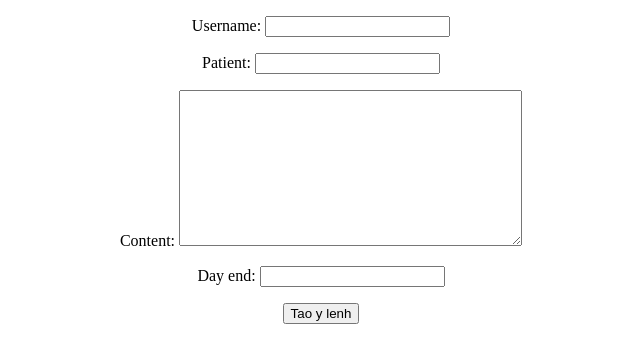
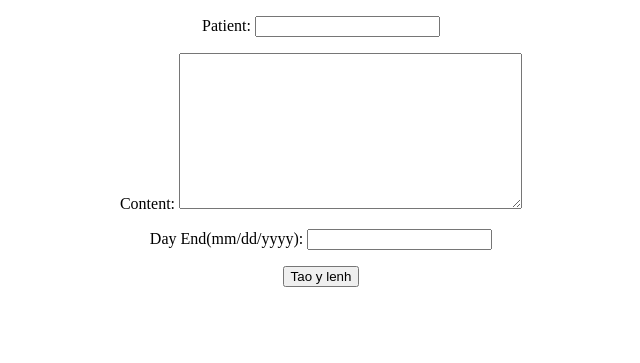
Before and after one commit to trinhanh268/hethongquanlyylenh, a Django app: page /ylenh/createylenh/ in a window 1280 px wide. Shown: the top 363 px of the page, without its empty margins (319-959 px from the left). Run offline with Django 3.2, Linux system fonts and the light colour scheme.

Commit message:
update form auto add username

```diff
--- a/hethongquanlyylenh/ylenh/admin.py
+++ b/hethongquanlyylenh/ylenh/admin.py
@@ -3,8 +3,8 @@ from .models import YLenh
 
 # Register your models here.
 class PostAdmin(admin.ModelAdmin):
-    list_display = ['username', 'patient', 'content', 'day_start', 'day_end']
-    list_filter = ['username', 'patient', 'day_start']
-    search_fields = ['username', 'patient']
+    list_display = ['username_id', 'patient', 'content', 'day_start', 'day_end']
+    list_filter = ['username_id', 'patient', 'day_start']
+    search_fields = ['username_id', 'patient']
 
 admin.site.register(YLenh, PostAdmin)
--- a/hethongquanlyylenh/ylenh/form.py
+++ b/hethongquanlyylenh/ylenh/form.py
@@ -1,13 +1,10 @@
 from django import forms
 from .models import YLenh
-import re
-
-def get_username():
-    return requests.user.username()
 
 class YLenhForm(forms.ModelForm):
     class Meta:
         model = YLenh
-        fields = ['username', 'patient', 'content', 'day_end']
+        exclude = ['username']
+        fields = ['patient', 'content', 'day_end']
         day_end = forms.DateField(
-        widget=forms.widgets.DateInput(format="%d/%m/%Y"))
+        widget=forms.widgets.DateInput(format="%m/%d/%Y"))
--- a/hethongquanlyylenh/ylenh/models.py
+++ b/hethongquanlyylenh/ylenh/models.py
@@ -1,9 +1,10 @@
 from django.db import models
+from django.contrib.auth.models import User
 
 # Create your models here.
 class YLenh(models.Model):
-    username = models.CharField(max_length=25)
+    username = models.ForeignKey(User, editable=False, on_delete = models.CASCADE, null=True)
     patient = models.CharField(max_length=30)
     content = models.TextField()
     day_start = models.DateTimeField(auto_now_add=True)
-    day_end = models.DateField()
+    day_end = models.DateField("Day End(mm/dd/yyyy)")
--- a/hethongquanlyylenh/ylenh/templates/ylenh/ylenh.html
+++ b/hethongquanlyylenh/ylenh/templates/ylenh/ylenh.html
@@ -7,7 +7,6 @@ Y lenh
 {% block content %}
     <p><a href="{% url 'create_ylenh' %}">Tao y lenh</a></p>
 {% for y in YLenhs %}
-    <h4>{{y.content}}</h4>
-
+    <p><a>{{y.username}}</a><a>{{y.content}}</a><a>{{y.day_start}}</a><a>{{y.day_end}}</a></p>
 {% endfor %}
 {% endblock %}
--- a/hethongquanlyylenh/ylenh/views.py
+++ b/hethongquanlyylenh/ylenh/views.py
@@ -13,6 +13,8 @@ def create_ylenh(request):
     if request.method == 'POST':
         form = YLenhForm(request.POST)
         if form.is_valid():
-            form.save()
+            publish = form.save()
+            publish.username = request.user
+            publish.save()
             return HttpResponseRedirect('/ylenh')
     return render(request, 'ylenh/create_ylenh.html', {'form': form})
```
Also changed, not shown: hethongquanlyylenh/db.sqlite3, hethongquanlyylenh/ylenh/migrations/0004_auto_20210419_0334.py (added), hethongquanlyylenh/ylenh/migrations/0005_rename_username_id_ylenh_username.py (added), hethongquanlyylenh/ylenh/migrations/0006_alter_ylenh_username.py (added).
